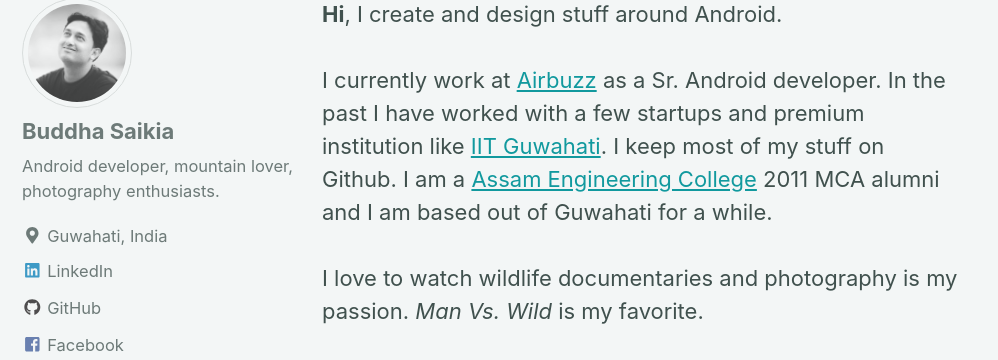
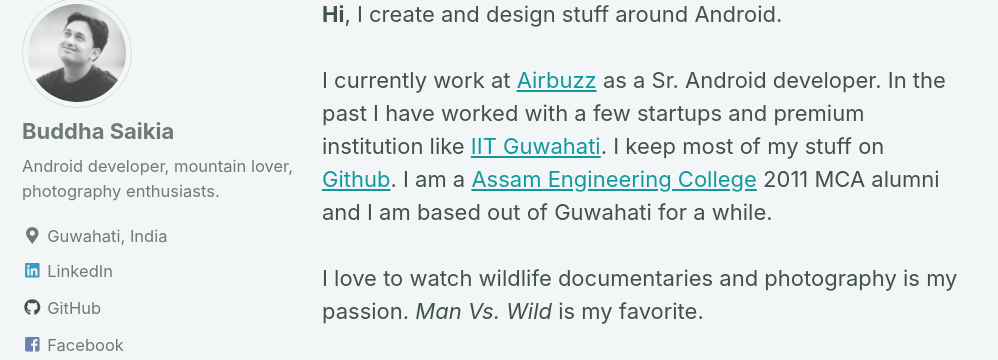
Before and after one commit to buddhasaikia/buddhasaikia.github.io, a Jekyll site: the page built from index.html, in a window 1280 px wide and 900 px high. Shown: the part 113-473 px from the top of the window, without its empty margins (0-998 px from the left). Built offline with Jekyll 4.4.1, drawn with Linux system fonts in a browser that asks for light colours; cached includes are drawn as plain includes; nearby versions of some CDN libraries; the list of posts is cut into pages by our own code; some of the changed lines change nothing that is shown.

Commit message:
Update #38

```diff
--- a/index.html
+++ b/index.html
@@ -6,7 +6,8 @@
 <br/><br/>
 
 I currently work at <a href="http://www.airwhizz.com/">Airbuzz</a> as a Sr. Android developer. In the past I have worked
- with a few startups and premium institution like <a href="http://www.iitg.ac.in/">IIT Guwahati</a>. I keep most of my stuff on Github.
+ with a few startups and premium institution like <a href="http://www.iitg.ac.in/">IIT Guwahati</a>.
+ I keep most of my stuff on <a href="https://github.com/buddhasaikia/">Github</a>.
  I am a <a href="http://www.aec.ac.in/">Assam Engineering College</a> 2011 MCA alumni and I am based out of Guwahati for a while.
 <br/><br/>
 
```
